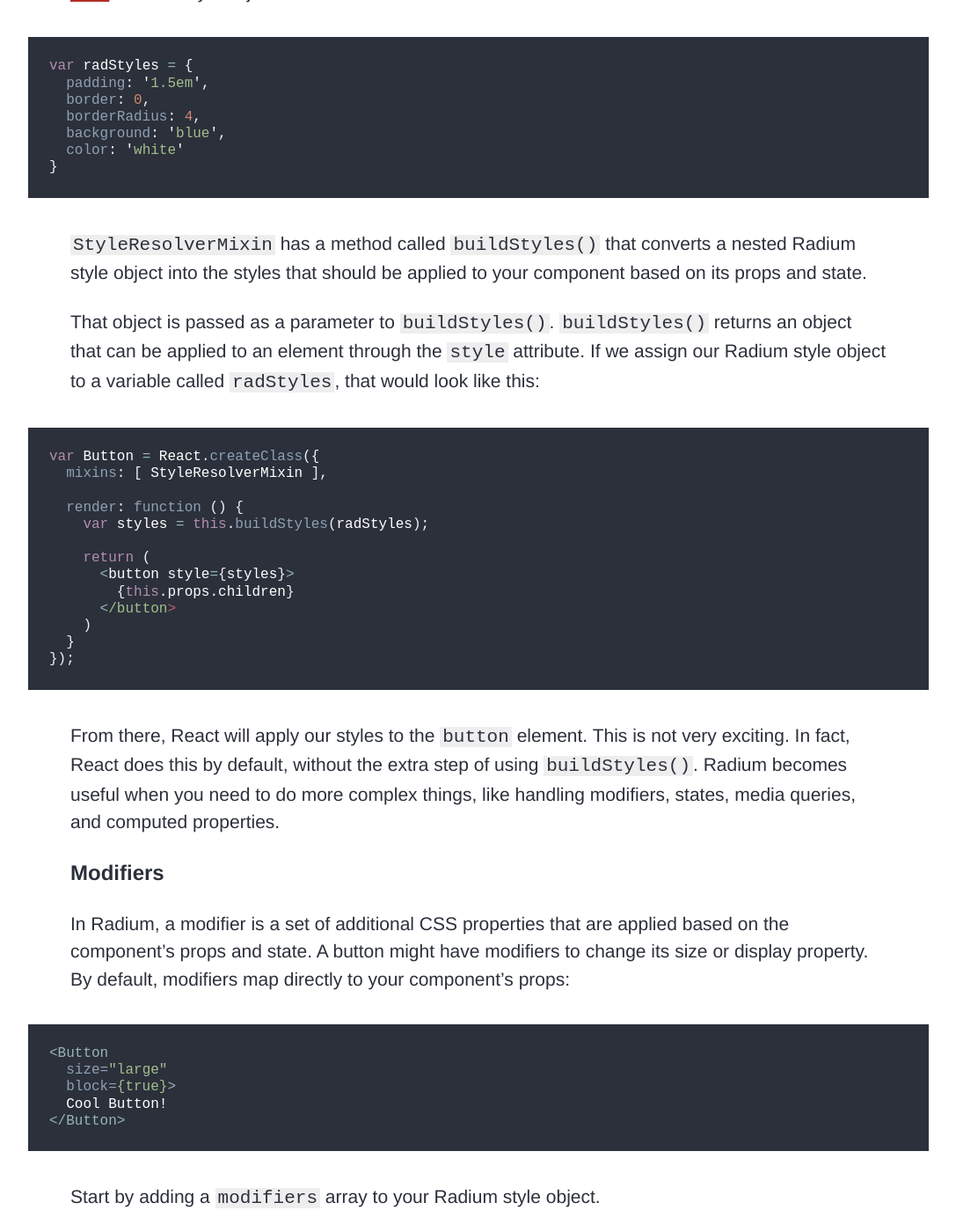
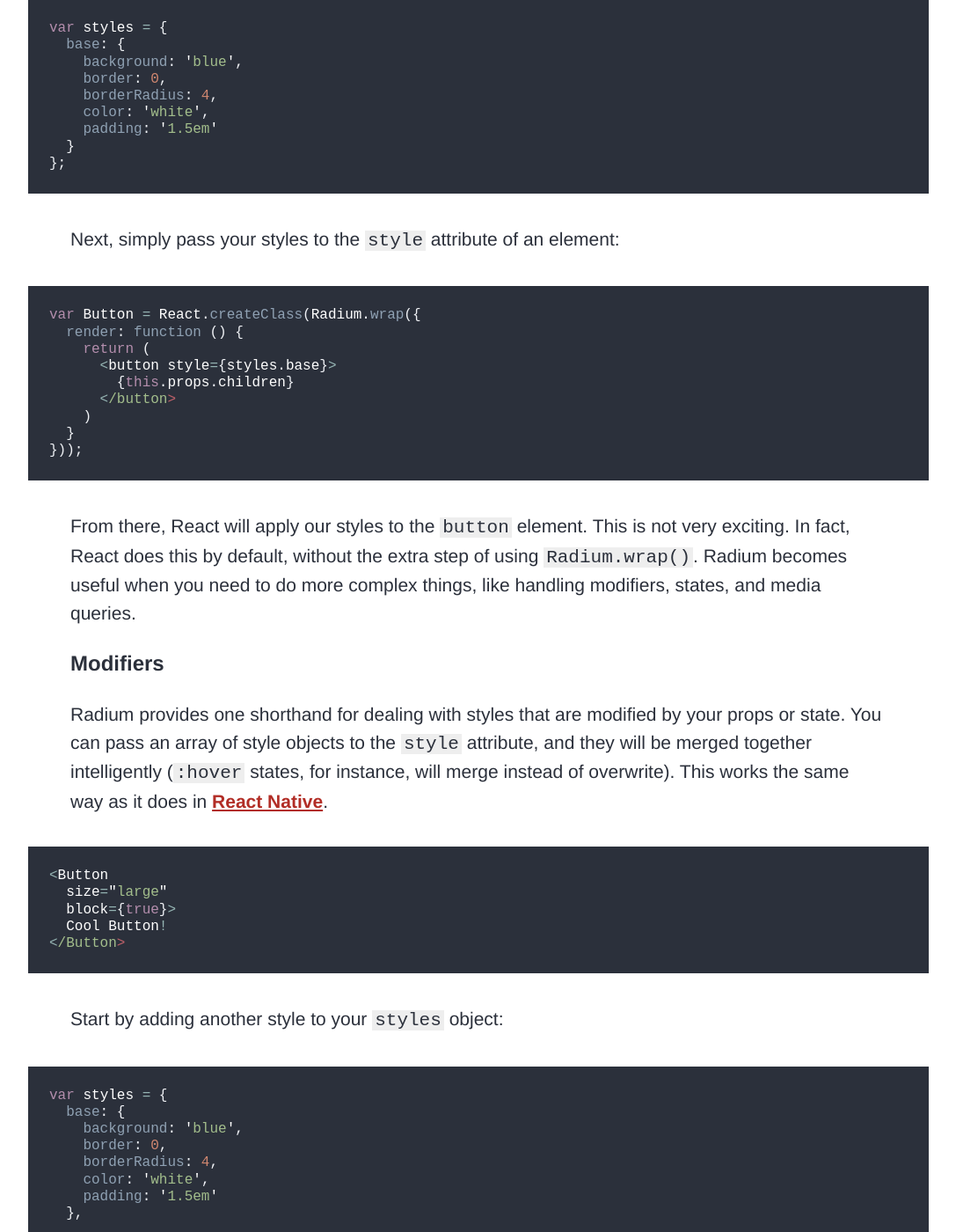
Before and after one commit to FormidableLabs/radium, a Jekyll site: the page built from index.md, in a window 1280 px wide and 1400 px high, scrolled down 4340 px. Shown: the whole window at 88% size, without its empty margins (96-1183 px from the left). Built offline with Jekyll 4.4.1, drawn with Linux system fonts in a browser that asks for light colours; some web fonts are replaced; Markdown is read by kramdown in place of the engine named in the settings; some of the changed text lies outside the part shown.

Commit message:
Update website copy for wrap api

````diff
--- a/_includes/tutorial.md
+++ b/_includes/tutorial.md
@@ -1,4 +1,4 @@
-Radium is a toolset for easily writing React component styles. It resolves modifiers, browser states, and media queries to apply the correct styles to your components, all without selectors, specificity, or source order dependence.
+Radium is a toolset for easily writing React component styles. It resolves browser states and media queries to apply the correct styles to your components, all without selectors, specificity, or source order dependence.
 
 ### How do I do it, then?
 
@@ -16,55 +16,61 @@ var Button = React.createClass({
 });
 ```
 
-Most of Radium's behavior is included in mixins that provide different types of functionality. For basic use, you'll want to start with the `StyleResolverMixin`. This mixin builds out the styles that will apply to your component.
+Radium is activated by wrapping your component configuration:
 
 ```js
-var Button = React.createClass({
-  mixins: [ StyleResolverMixin ],
-
+var Button = React.createClass(Radium.wrap({
   render: function () { ... }
-});
+}));
 ```
 
 Radium resolves nested style objects into a flat object that can be applied directly to a React element. If you're not familiar with handling inline styles in React, see the React guide to the subject [here](http://facebook.github.io/react/tips/inline-styles.html). A basic style object looks like this:
 
 ```js
-var radStyles = {
-  padding: '1.5em',
+var baseStyles = {
+  background: 'blue',
   border: 0,
   borderRadius: 4,
-  background: 'blue',
-  color: 'white'
-}
+  color: 'white',
+  padding: '1.5em'
+};
 ```
 
-`StyleResolverMixin` has a method called `buildStyles()` that converts a nested Radium style object into the styles that should be applied to your component based on its props and state.
-
-That object is passed as a parameter to `buildStyles()`. `buildStyles()` returns an object that can be applied to an element through the `style` attribute. If we assign our Radium style object to a variable called `radStyles`, that would look like this:
+We usually nest styles inside a shared `styles` object for easy access:
 
 ```js
-var Button = React.createClass({
-  mixins: [ StyleResolverMixin ],
+var styles = {
+  base: {
+    background: 'blue',
+    border: 0,
+    borderRadius: 4,
+    color: 'white',
+    padding: '1.5em'
+  }
+};
+```
 
+Next, simply pass your styles to the `style` attribute of an element:
+
+```js
+var Button = React.createClass(Radium.wrap({
   render: function () {
-    var styles = this.buildStyles(radStyles);
-
     return (
-      <button style={styles}>
+      <button style={styles.base}>
         {this.props.children}
       </button>
     )
   }
-});
+}));
 ```
 
-From there, React will apply our styles to the `button` element. This is not very exciting. In fact, React does this by default, without the extra step of using `buildStyles()`. Radium becomes useful when you need to do more complex things, like handling modifiers, states, media queries, and computed properties.
+From there, React will apply our styles to the `button` element. This is not very exciting. In fact, React does this by default, without the extra step of using `Radium.wrap()`. Radium becomes useful when you need to do more complex things, like handling modifiers, states, and media queries.
 
 ### Modifiers
 
-In Radium, a modifier is a set of additional CSS properties that are applied based on the component's props and state. A button might have modifiers to change its size or display property. By default, modifiers map directly to your component's props:
+Radium provides one shorthand for dealing with styles that are modified by your props or state. You can pass an array of style objects to the `style` attribute, and they will be merged together intelligently (`:hover` states, for instance, will merge instead of overwrite). This works the same way as it does in [React Native](https://facebook.github.io/react-native/docs/style.html#using-styles).
 
-```xml
+```js
 <Button
   size="large"
   block={true}>
@@ -72,132 +78,148 @@ In Radium, a modifier is a set of additional CSS properties that are applied bas
 </Button>
 ```
 
-Start by adding a `modifiers` array to your Radium style object.
+Start by adding another style to your `styles` object:
 
 ```js
-{
-  modifiers: [
-    {
-      size: {
-        large: {
-          fontSize: 24
-        },
-        small: {
-          fontSize: 12
-        }
-      }
-    },
-    {
-      block: {
-        display: 'block'
-      }
-    }
-  ]
-}
+var styles = {
+  base: {
+    background: 'blue',
+    border: 0,
+    borderRadius: 4,
+    color: 'white',
+    padding: '1.5em'
+  },
+
+  block: {
+    display: 'block'
+  }
+};
 ```
 
-Modifiers can reflect string or boolean values. If a modifier value is a string, you can represent different possible values as child objects with their own CSS properties:
+Then, include that style object in the array passed to the `style` attribute if the conditions match:
 
 ```js
-modifiers: [
-  {
-    size: {
-      // if size === 'large'
-      large: {
-        fontSize: 24
-      },
-      // if size === 'small'
-      small: {
-        fontSize: 12
-      }
-    }
+var Button = React.createClass(Radium.wrap({
+  render: function () {
+    return (
+      <button
+        style={[
+          styles.base,
+          this.props.block && styles.block
+        ]}>
+        {this.props.children}
+      </button>
+    )
   }
-]
+}));
 ```
 
-If a modifier value is a boolean, add CSS properties as children of the modifier name:
-
-```js
-modifiers: [
-  {
-    // if block === true
-    block: {
-      display: 'block'
-    }
-  }
-]
-```
-
-When you pass your style object to Radium to resolve it, Radium will check all of your active modifiers and merge them together to give you the set of CSS rules that should apply to the element.
-
-#### Assigning modifiers
-
-For advanced use-cases, you may need to base modifiers on more than just `props`. For example, a modifier may need to be set based on the presence of two different props, or a state, or a combination of the two.
-
-To handle this behavior, `buildStyles()` takes a second parameter-- an object of additional modifiers.
-
-```js
-var styles = this.buildStyles(radStyles, {
-  selected: this.state.selected,
-  largeBlock: this.props.block && this.props.size === "large"
-});
-```
-
-This gives you fine-grained control over your modifiers. If you want, you can even use this interface alone to set modifiers, without basing them directly on `props`.
+Radium will ignore any elements of the array that aren't objects, such as the result of `this.props.block && styles.block` when `this.props.block` is `false` or `undefined`.
 
 ### Browser States
 
 Radium supports styling for three browser states that are targeted with pseudo-selectors in normal CSS: `:hover`, `:focus`, and `:active`.
 
-To add styles for these states, you can add a `states` array to your style object under your default styles or any modifiers:
+To add styles for these states, add a special key to your style object with the additional rules:
 
 ```js
-states: [
-  {
-    hover: {
+var styles = {
+  base: {
+    background: 'blue',
+    border: 0,
+    borderRadius: 4,
+    color: 'white',
+    padding: '1.5em',
+
+    ':hover': {
       backgroundColor: 'red'
+    },
+
+    ':focus': {
+      backgroundColor: 'green'
+    },
+
+    ':active': {
+      backgroundColor: 'yellow'
+    },
+  },
+
+  block: {
+    display: 'block',
+
+    ':hover': {
+      boxShadow: '0 3px 0 rgba(0,0,0,0.2)'
     }
   },
-  {
-    focus: {
-      backgroundColor: 'green'
+};
+```
+
+Radium will merge styles for any active states when your component is rendered.
+
+### Media queries
+
+Add media queries to your style objects the same way as you would add browser state modifiers like  `:hover`. The key must start with `@media`, and the [syntax](https://developer.mozilla.org/en-US/docs/Web/Guide/CSS/Media_queries) is identical to CSS:
+
+var style = {
+  width: '25%',
+
+  '@media (min-width: 320px)': {
+    width: '100%'
+  }
+};
+
+Radium will apply the correct styles for the currently active media queries.
+
+### Nested browser states
+
+Media query styles can also contain nested browser states:
+
+```js
+var style = {
+  width: '25%',
+
+  '@media (min-width: 320px)': {
+    width: '100%',
+
+    ':hover': {
+      background: 'white'
+    }
+  }
+};
+```
+
+### Styling multiple elements in a single component
+
+Radium allows you to style multiple elements in the same component. You just have to give each element that has browser state modifiers like :hover or media queries a unique `key` or `ref` attribute:
+
+```js
+var TwoSquares = React.createClass(Radium.wrap({
+  render: function () {
+    return (
+      <div>
+        <div key="one" style={[styles.both, styles.one]} />
+        <div key="two" style={[styles.both, styles.two]} />
+      </div>
+    )
+  }
+}));
+
+var styles = {
+  both: {
+    background: 'black',
+    border: 'solid 1px white',
+    height: 100,
+    width: 100
+  },
+  one: {
+    ':hover': {
+      background: 'blue',
     }
   },
-  {
-    active: {
-      backgroundColor: 'yellow'
+  two: {
+    ':hover': {
+      background: 'red',
     }
   }
-],
-modifiers: [
-  {
-    block: {
-      states: {
-        hover: {
-          boxShadow: '0 3px 0 rgba(0,0,0,0.2)'
-        }
-      }
-    }
-  }
-]
+};
 ```
-
-Radium will merge styles for any active modifiers and states together when your component is rendered.
-
-Radium provides a mixin to set these states on your component based on user behavior. First, add the mixin to your component's `mixins` array:
-
-```js
-mixins: [ StyleResolverMixin, BrowserStateMixin ]
-```
-
-Then, add Radium browser state event listeners to your component:
-
-```xml
-<button
-  {...this.getBrowserStateEvents()}
-  style={styles}>
-```
-
-The `getBrowserStateEvents()` method returns a hash of events that Radium uses to set browser state on a component.
-
-For advanced usage, including media queries and computed styles, see our [guides](http://github.com/formidablelabs/radium/tree/master/docs/guides).
--- a/_layouts/default.html
+++ b/_layouts/default.html
@@ -45,17 +45,11 @@
           <h2 class="u-textCenter">Features</h2>
 
           <div class="Grid Grid--padded u-textCenter">
-            <div class="Grid-unit u-size1of2-l Copy">
+            <div class="Grid-unit Copy">
               <ul class="u-noMargin-l">
-                <li>Modifier styles based on component props</li>
+                <li>Conceptually simple extension of normal inline styles</li>
+                <li>Browser state styles to support <code>:hover</code>, <code>:focus</code>, and <code>:active</code></li>
                 <li>Media queries</li>
-              </ul>
-            </div>
-
-            <div class="Grid-unit u-size1of2-l Copy">
-              <ul class="u-noMargin u-margin-l">
-                <li>Browser state styles to support <code>:hover</code>, <code>:focus</code>, and <code>:active</code></li>
-                <li>Dynamic computed styles</li>
               </ul>
             </div>
           </div>
--- a/index.md
+++ b/index.md
@@ -8,12 +8,8 @@ Radium is a set of tools
 to manage inline styles on React elements. It gives you powerful styling
 capabilities without CSS.
 
-For more information, see our [GitHub repo](https://github.com/FormidableLabs/radium) and documentation:
+For more information, see our
+[GitHub repo](https://github.com/FormidableLabs/radium) and documentation:
 
-- [Guides](http://github.com/formidablelabs/radium/tree/master/docs/guides)
-  - [Getting Started](http://github.com/formidablelabs/radium/blob/master/docs/guides/overview.md)
-  - [Media Queries](http://github.com/formidablelabs/radium/blob/master/docs/guides/media-queries.md)
-  - [Computed Styles](http://github.com/formidablelabs/radium/blob/master/docs/guides/computed-styles.md)
+- [Using Radium](http://github.com/formidablelabs/radium/tree/master/docs/guides)
 - [API Docs](http://github.com/formidablelabs/radium/tree/master/docs/api)
-
-We're also working on implementing Bootstrap in Radium, and are looking for contributors: [radium-bootstrap](http://projects.formidablelabs.com/radium-bootstrap/).
````
